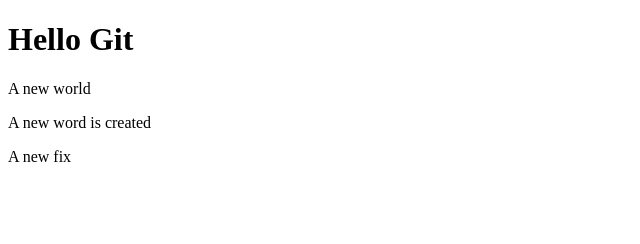
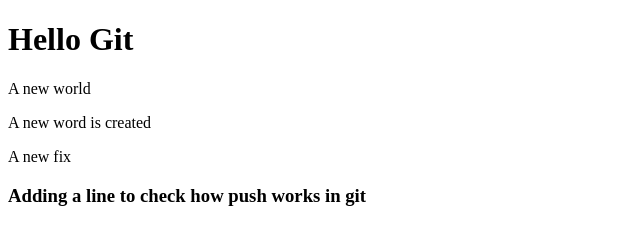
Before and after one commit to 707sourabh/New-Repo, a plain HTML site: page index.html in a window 1280 px wide. Shown: the whole page, without its empty margins (0-640 px from the left). Drawn offline with Linux system fonts and the light colour scheme.

Commit message:
Updated index.html to check push in github

```diff
--- a/index.html
+++ b/index.html
@@ -10,5 +10,6 @@
     <p>A new world</p>
     <p>A new word is created</p>
     <p>A new fix </p>
+    <h3>Adding a line to check how push works in git</h3>
 </body>
 </html>
```
